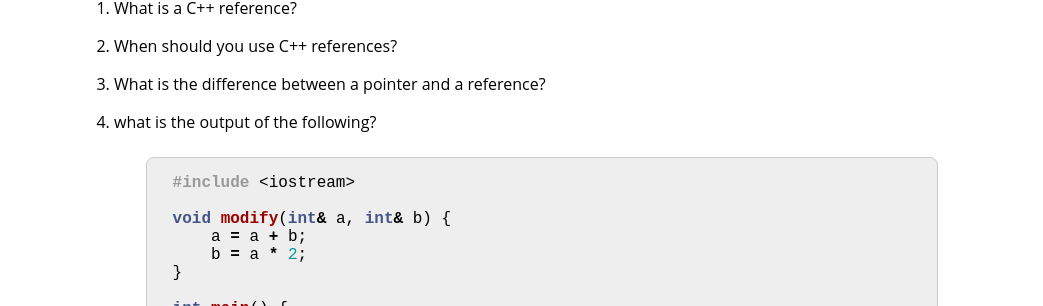
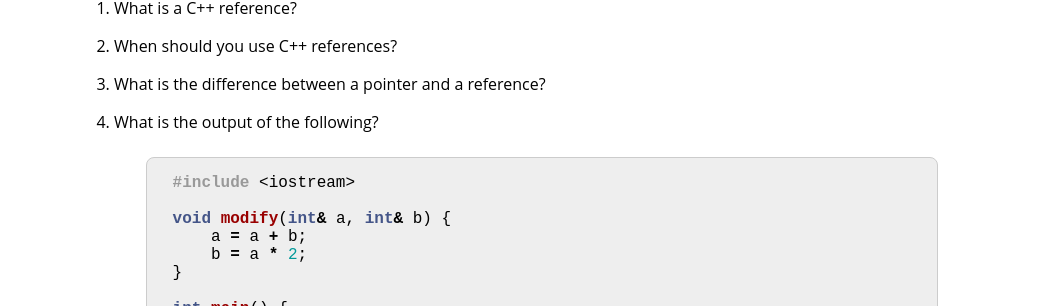
Before and after one commit to jhu-ip/cs220-f25, a Jekyll site: the page built from questions/day26.md, in a window 1280 px wide. Shown: the part 181-487 px from the top of the page, without its empty margins (118-1161 px from the left). Built offline with Jekyll 4.4.1, drawn with Linux system fonts in a browser that asks for light colours.

Commit message:
minor fixes

````diff
--- a/questions/day26.md
+++ b/questions/day26.md
@@ -17,7 +17,7 @@ reference solutions:
 
 3. What is the difference between a pointer and a reference?
 
-4. what is the output of the following?
+4. What is the output of the following?
 
 	```c
 	#include <iostream>
````
Also changed, not shown: questions/day27.md (+1 -1 lines).
